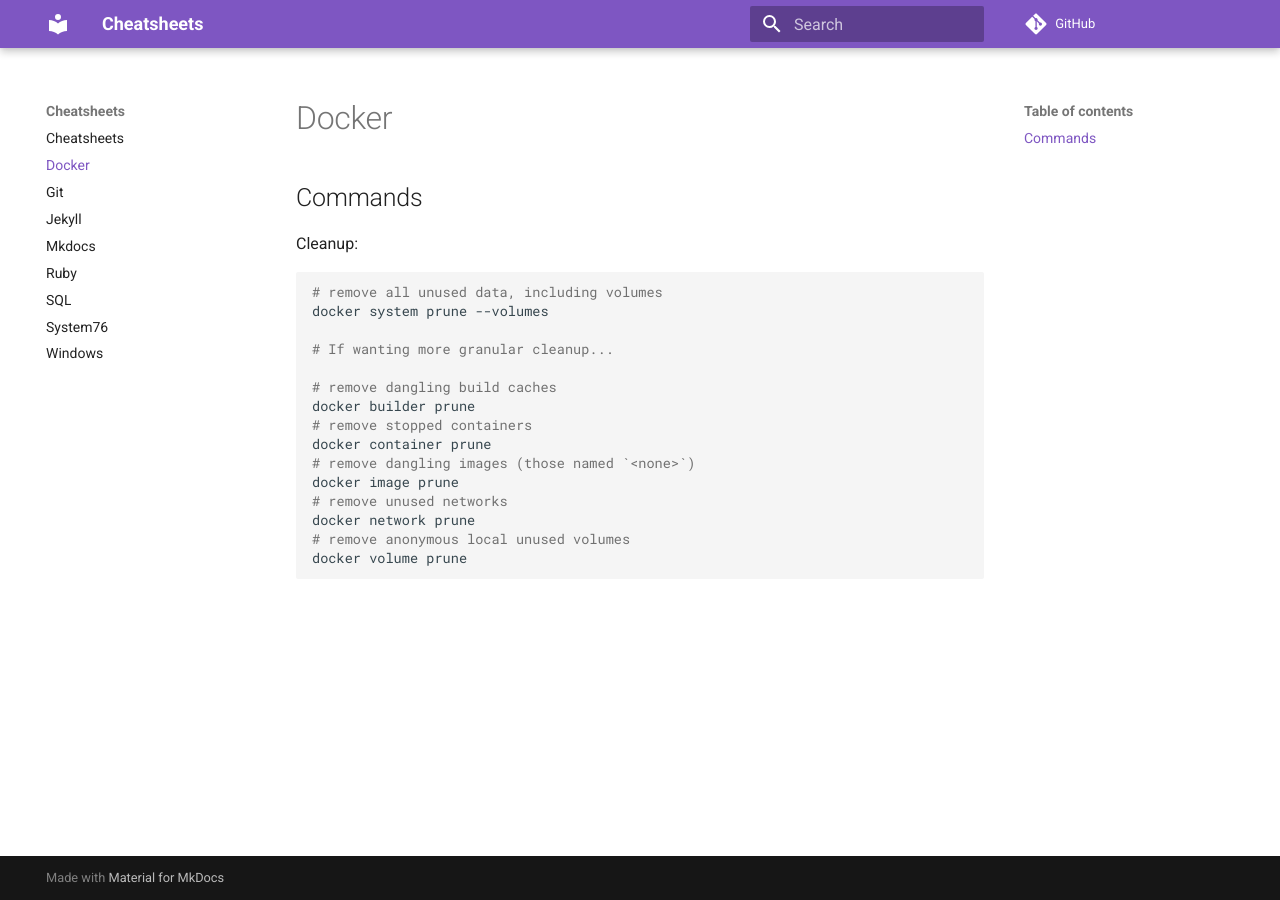
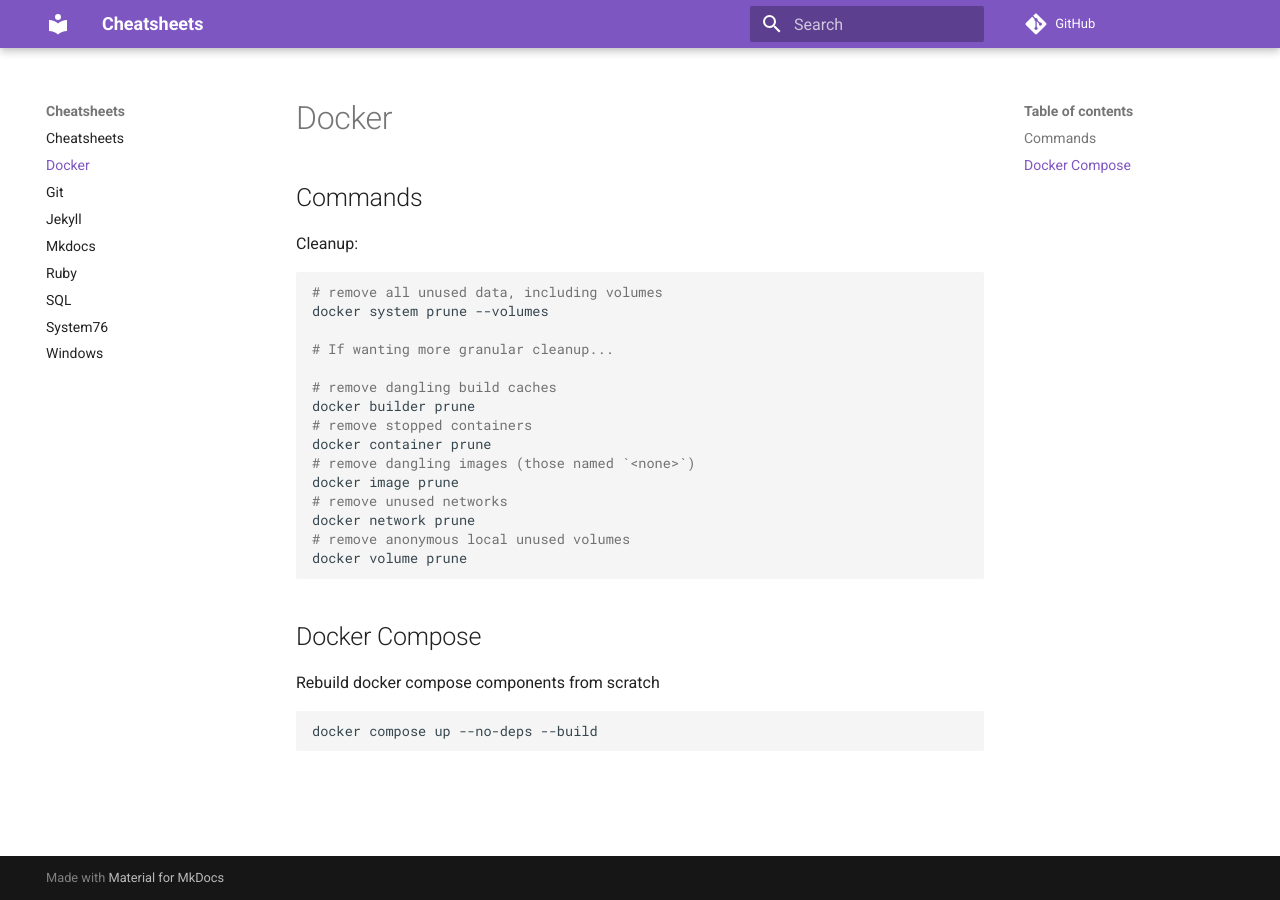
Before and after one commit to dlstadther/cheatsheets, an MkDocs documentation site: the page built from cheatsheets/docker.md, in a window 1280 px wide. Built offline with MkDocs 1.6.1 and Material for MkDocs 9.7.7, drawn with Linux system fonts in a browser that asks for light colours; comment, search, counter and statistics services are not loaded.

Commit message:
add docker compose build-from-scratch command

````diff
--- a/cheatsheets/docker.md
+++ b/cheatsheets/docker.md
@@ -20,3 +20,10 @@
 # remove anonymous local unused volumes
 docker volume prune
 ```
+
+## Docker Compose
+
+Rebuild docker compose components from scratch
+```shell
+docker compose up --no-deps --build
+```
````
